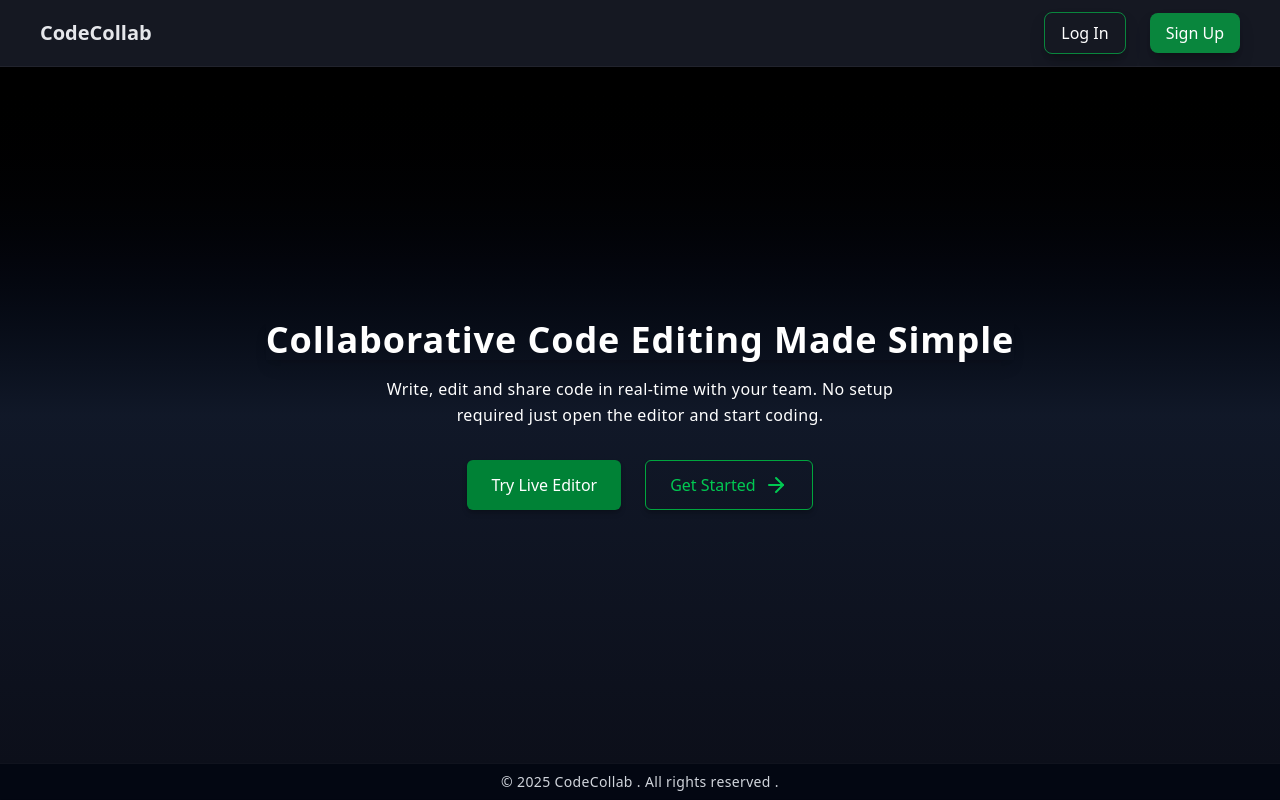
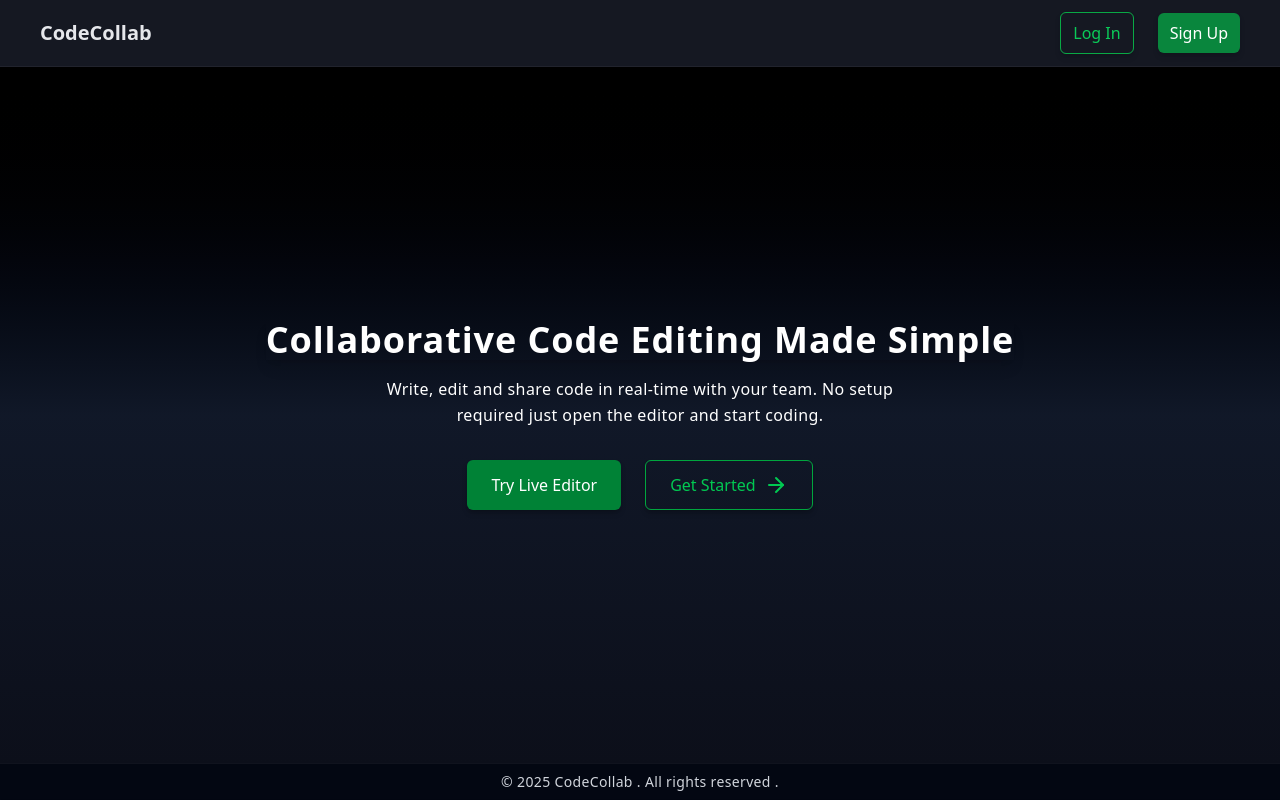
Before and after one commit to dev-ankit-mishra/collab-code-editor, a React (Vite) app in the folder client/: page / in a window 1280 px wide. Shown: the top 800 px of the page. Built offline with nearby package versions, Linux system fonts and the light colour scheme.

Commit message:
updated the navbar with button components

```diff
--- a/client/src/components/NavBar.tsx
+++ b/client/src/components/NavBar.tsx
@@ -1,4 +1,5 @@
 import { CircleUserRound } from 'lucide-react';
+import Button from './Button';
 
 export default function NavBar({ authRequired = true,userRequired=false}) {
 
@@ -8,12 +9,10 @@ export default function NavBar({ authRequired = true,userRequired=false}) {
       <h1 className="text-xl font-semibold text-gray-200 hover:text-green-500">CodeCollab</h1>
       {authRequired && (
         <div className="flex flex-row gap-6 items-center">
-          <button className="rounded-lg px-4 py-2 font-medium border border-green-700 transition-all duration-200 hover:scale-102 hover:bg-green-500/20 cursor-pointer shadow-lg shadow-black/40 hover:shadow-xl">
-            Log In
-          </button>
-          <button className="rounded-lg bg-green-700 font-medium shadow-lg shadow-black/40 hover:bg-green-600 hover:scale-102 hover:shadow-xl transition-all duration-200 cursor-pointer px-4 py-2">
-            Sign Up
-          </button>
+
+          <Button isTransparent={true}>Log In</Button>
+          <Button>Sign Up</Button>
+
         </div>
       )}
       {
```
